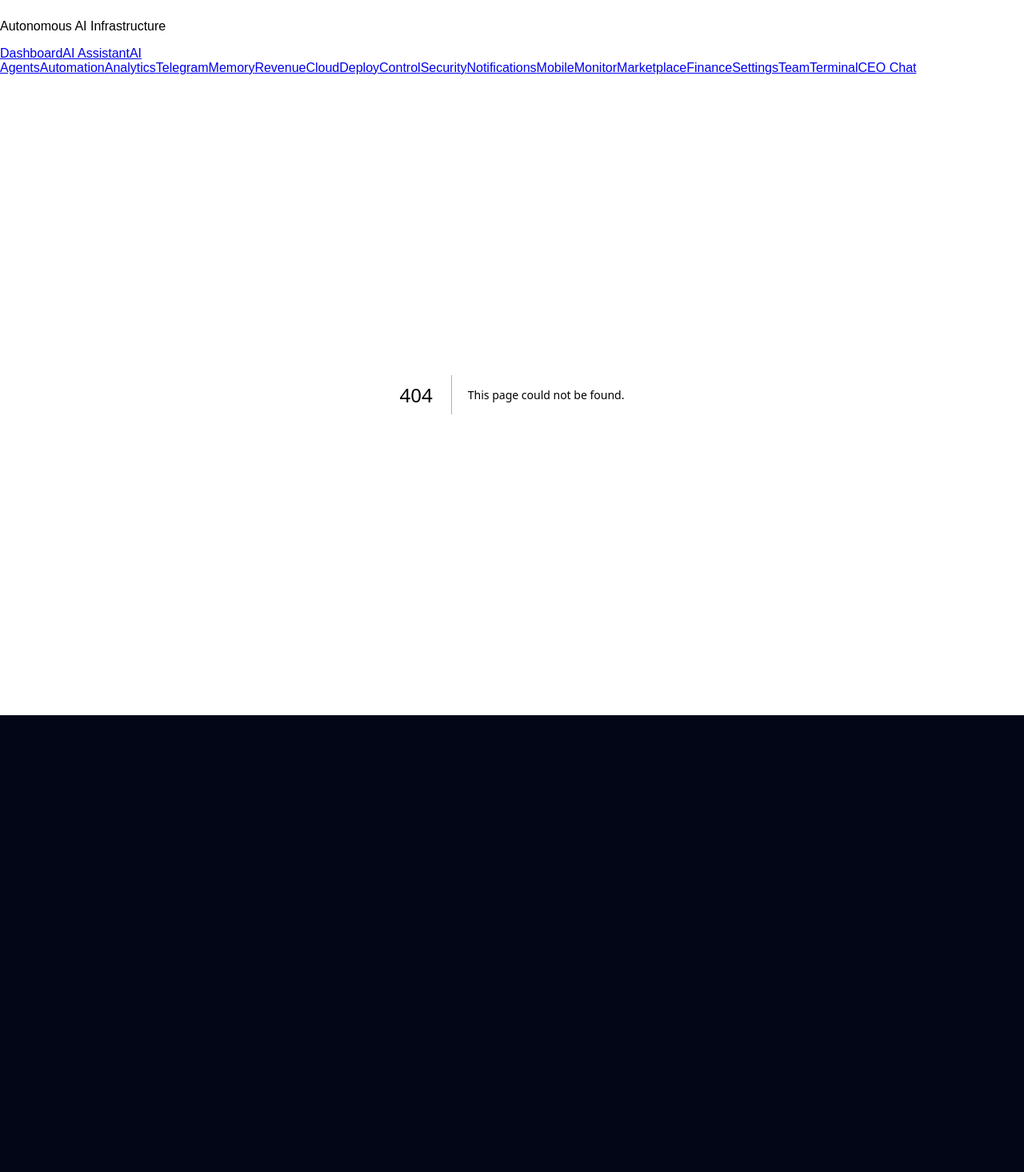
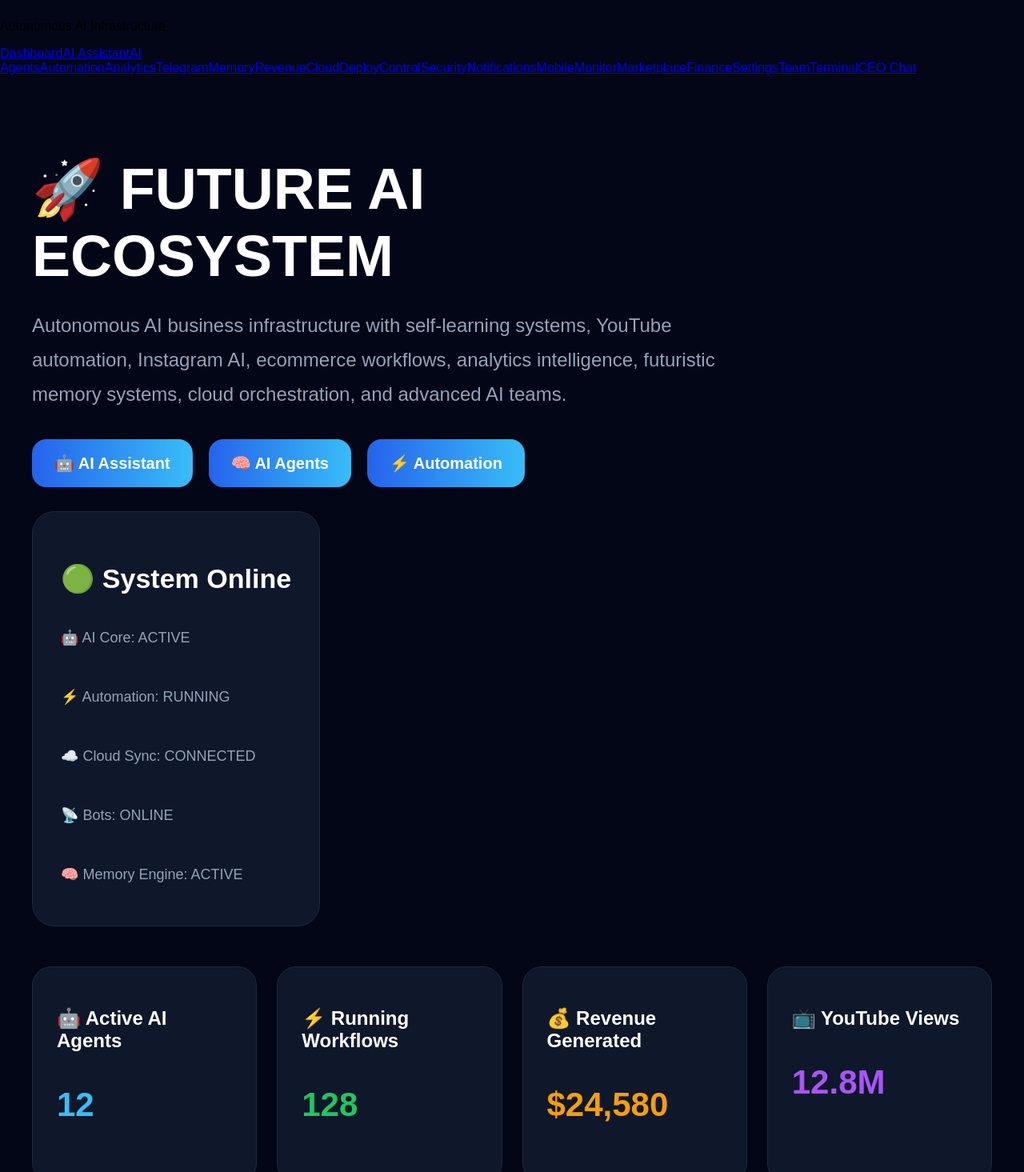
Before and after one commit to snapsparkofficial00-cloud/Ai, a Next.js app: page / in a window 1280 px wide. Before the commit this address had no page. Shown: the part 65-1530 px from the top of the page at 80% size. Before the commit the page ends 959 px from the top, so only its background shows below. Built offline with nearby package versions, Linux system fonts and the light colour scheme.

Commit message:
Create page.tsx

```diff
--- /dev/null
+++ b/app/page.tsx
@@ -0,0 +1,231 @@
+import Link from "next/link";
+
+export default function Home() {
+  return (
+    <main
+      style={{
+        background: "#020617",
+        minHeight: "100vh",
+        color: "white",
+        fontFamily: "Arial",
+        padding: "40px",
+      }}
+    >
+      {/* HERO */}
+
+      <section>
+        <div
+          style={{
+            display: "flex",
+            justifyContent: "space-between",
+            alignItems: "center",
+            flexWrap: "wrap",
+            gap: "30px",
+          }}
+        >
+          <div>
+            <h1
+              style={{
+                fontSize: "72px",
+                marginBottom: "20px",
+                fontWeight: "bold",
+              }}
+            >
+              🚀 FUTURE AI
+              <br />
+              ECOSYSTEM
+            </h1>
+
+            <p
+              style={{
+                fontSize: "24px",
+                color: "#94a3b8",
+                maxWidth: "900px",
+                lineHeight: "1.8",
+              }}
+            >
+              Autonomous AI business infrastructure
+              with self-learning systems, YouTube
+              automation, Instagram AI, ecommerce
+              workflows, analytics intelligence,
+              futuristic memory systems, cloud
+              orchestration, and advanced AI teams.
+            </p>
+
+            <div
+              style={{
+                display: "flex",
+                gap: "20px",
+                marginTop: "35px",
+                flexWrap: "wrap",
+              }}
+            >
+              <HeroButton
+                href="/assistant"
+                text="🤖 AI Assistant"
+              />
+
+              <HeroButton
+                href="/agents"
+                text="🧠 AI Agents"
+              />
+
+              <HeroButton
+                href="/automation"
+                text="⚡ Automation"
+              />
+            </div>
+          </div>
+
+          {/* STATUS CARD */}
+
+          <div
+            style={{
+              background: "#0f172a",
+              padding: "35px",
+              borderRadius: "28px",
+              border: "1px solid #1e293b",
+              minWidth: "320px",
+            }}
+          >
+            <h2
+              style={{
+                fontSize: "34px",
+                marginBottom: "25px",
+              }}
+            >
+              🟢 System Online
+            </h2>
+
+            <div
+              style={{
+                display: "flex",
+                flexDirection: "column",
+                gap: "16px",
+                color: "#94a3b8",
+                fontSize: "18px",
+              }}
+            >
+              <p>🤖 AI Core: ACTIVE</p>
+              <p>⚡ Automation: RUNNING</p>
+              <p>☁️ Cloud Sync: CONNECTED</p>
+              <p>📡 Bots: ONLINE</p>
+              <p>🧠 Memory Engine: ACTIVE</p>
+            </div>
+          </div>
+        </div>
+      </section>
+
+      {/* STATS */}
+
+      <section
+        style={{
+          paddingTop: "50px",
+        }}
+      >
+        <div
+          style={{
+            display: "grid",
+            gridTemplateColumns:
+              "repeat(auto-fit,minmax(260px,1fr))",
+            gap: "25px",
+          }}
+        >
+          <StatCard
+            title="🤖 Active AI Agents"
+            value="12"
+            color="#38bdf8"
+          />
+
+          <StatCard
+            title="⚡ Running Workflows"
+            value="128"
+            color="#22c55e"
+          />
+
+          <StatCard
+            title="💰 Revenue Generated"
+            value="$24,580"
+            color="#f59e0b"
+          />
+
+          <StatCard
+            title="📺 YouTube Views"
+            value="12.8M"
+            color="#a855f7"
+          />
+        </div>
+      </section>
+    </main>
+  );
+}
+
+/* HERO BUTTON */
+
+function HeroButton({
+  href,
+  text,
+}: {
+  href: string;
+  text: string;
+}) {
+  return (
+    <Link
+      href={href}
+      style={{
+        background:
+          "linear-gradient(to right,#2563eb,#38bdf8)",
+        padding: "18px 28px",
+        borderRadius: "18px",
+        color: "white",
+        textDecoration: "none",
+        fontSize: "20px",
+        fontWeight: "bold",
+      }}
+    >
+      {text}
+    </Link>
+  );
+}
+
+/* STAT CARD */
+
+function StatCard({
+  title,
+  value,
+  color,
+}: {
+  title: string;
+  value: string;
+  color: string;
+}) {
+  return (
+    <div
+      style={{
+        background: "#0f172a",
+        padding: "30px",
+        borderRadius: "24px",
+        border: "1px solid #1e293b",
+      }}
+    >
+      <h2
+        style={{
+          fontSize: "24px",
+          marginBottom: "15px",
+        }}
+      >
+        {title}
+      </h2>
+
+      <p
+        style={{
+          fontSize: "42px",
+          color,
+          fontWeight: "bold",
+        }}
+      >
+        {value}
+      </p>
+    </div>
+  );
+}
```
